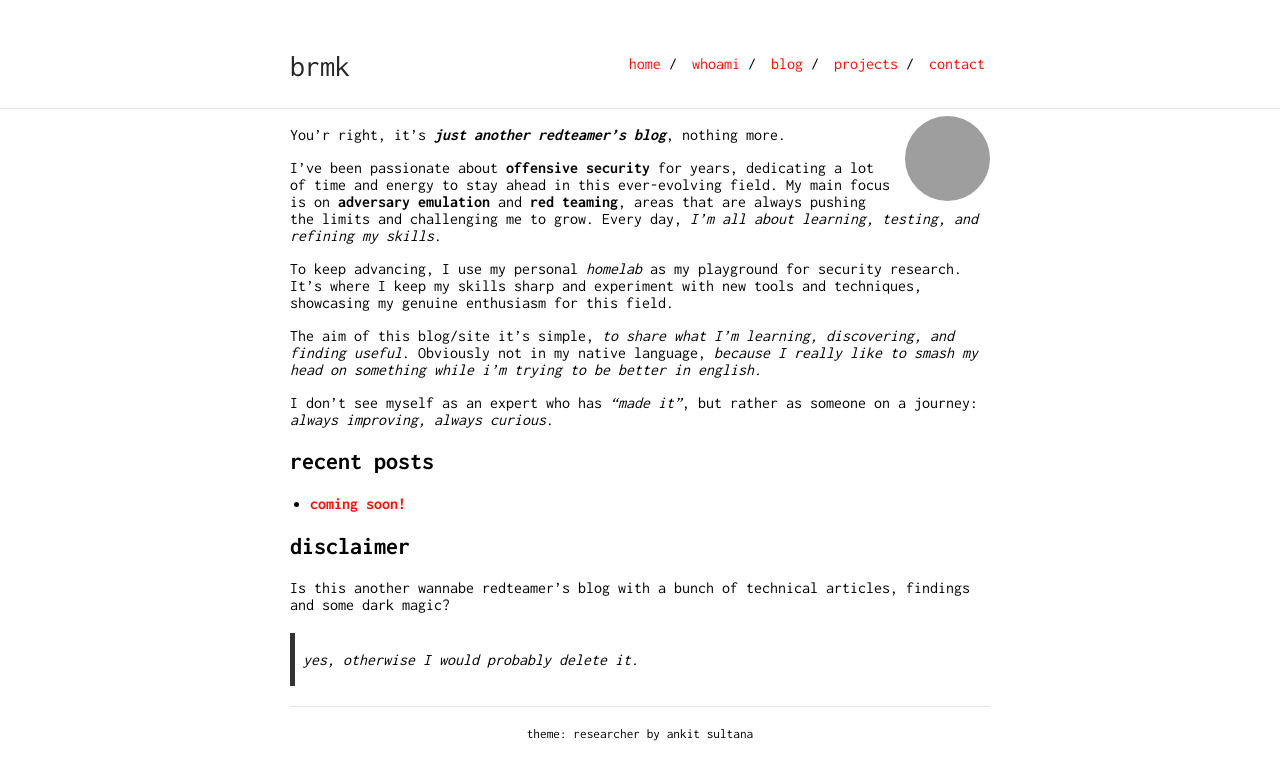
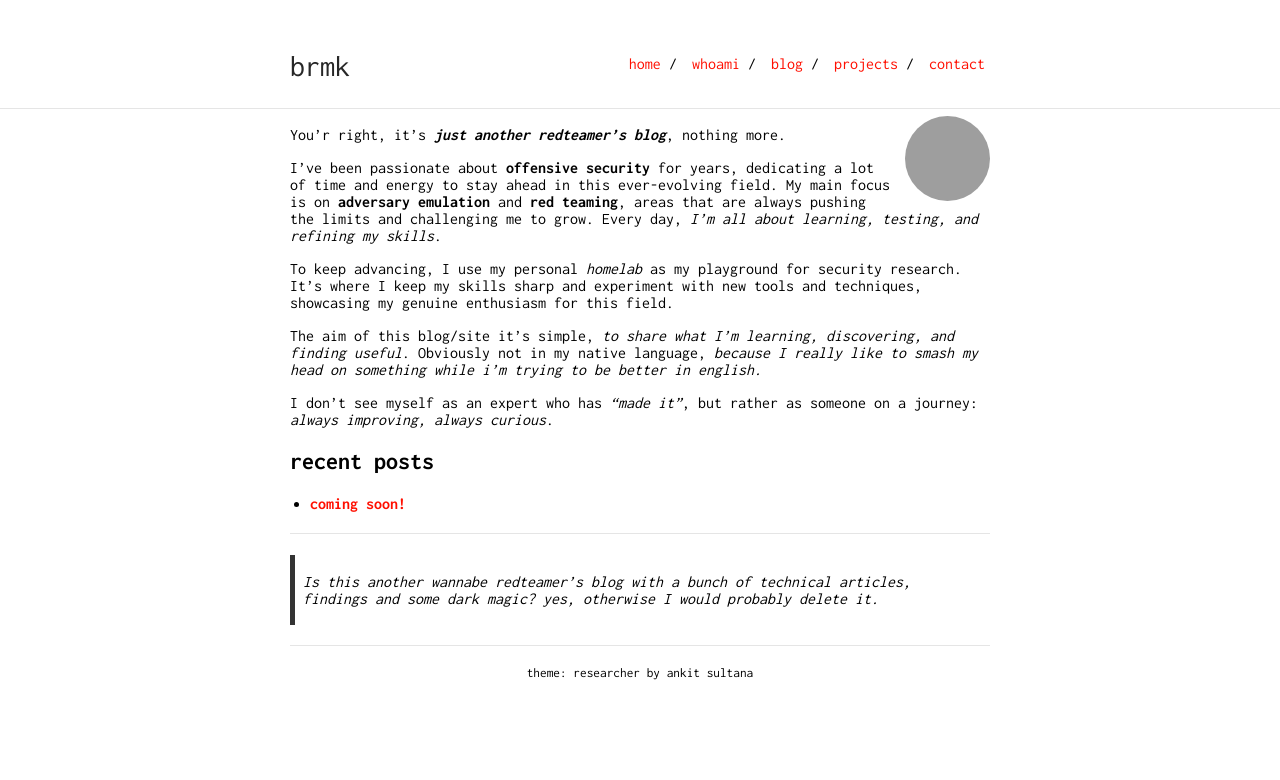
Before and after one commit to brmkit/brmkit.github.io, a Jekyll site: the page built from index.md, in a window 1280 px wide. Shown: the top 780 px of the page. Built offline with Jekyll 4.4.1, drawn with Linux system fonts in a browser that asks for light colours; grey boxes are pictures that could not be loaded.

```diff
--- a/index.md
+++ b/index.md
@@ -43,6 +43,7 @@ I don’t see myself as an expert who has *“made it”*, but rather as someone
         {% endfor %}
     {% endif %}
 
-## disclaimer
-Is this another wannabe redteamer's blog with a bunch of technical articles, findings and some dark magic?
+---
+
+>Is this another wannabe redteamer's blog with a bunch of technical articles, findings and some dark magic?
 >yes, otherwise I would probably delete it.
```
Also changed, not shown: whoami.md (+2 -0 lines).
